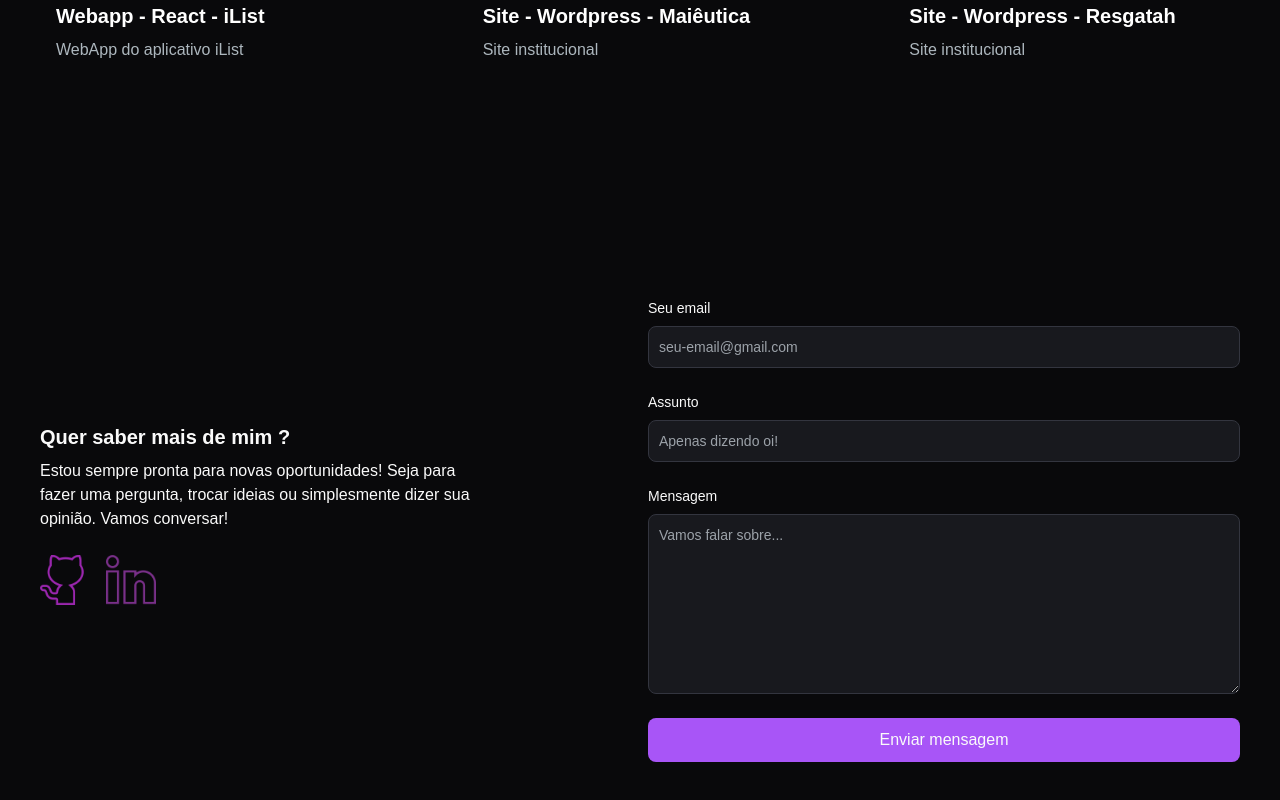
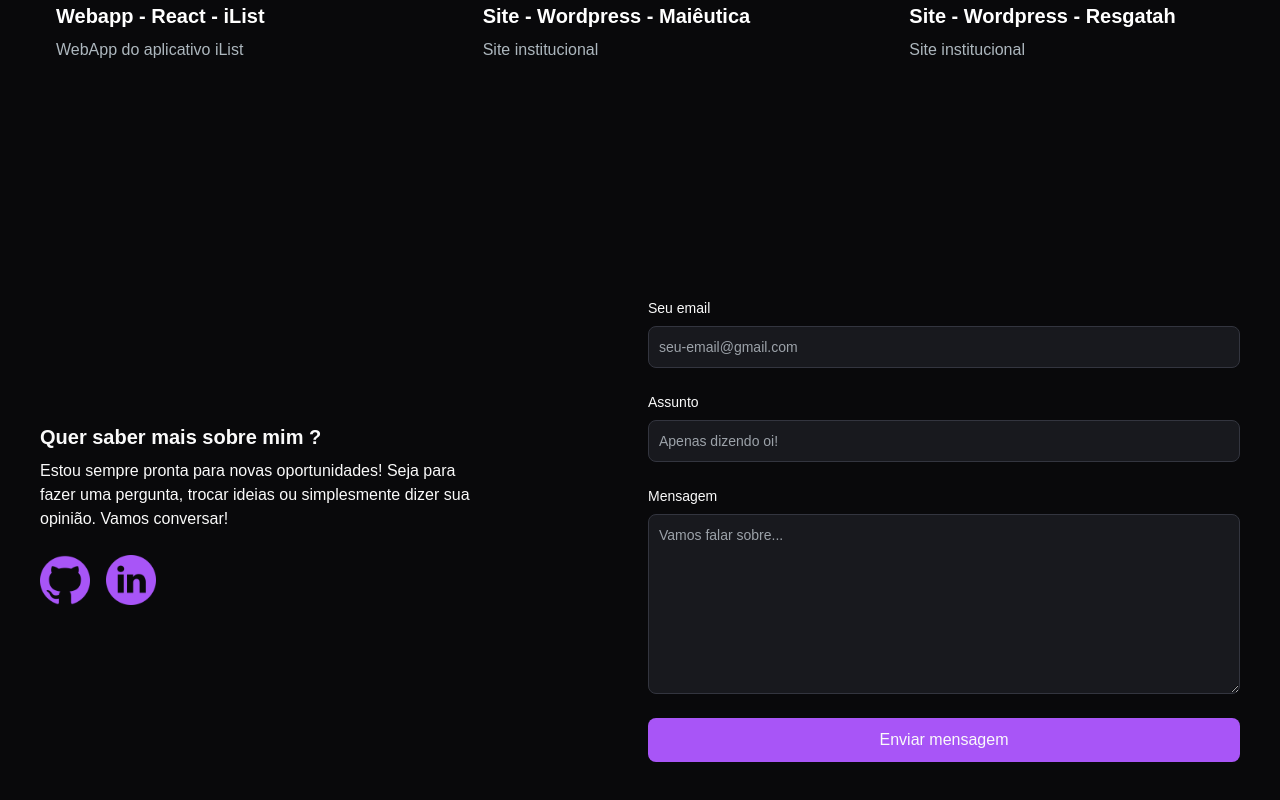
Before and after one commit to lauraxavier/portfolio-lauraXavier, a Next.js app: page / in a window 1280 px wide. Shown: the part 2728-3528 px from the top of the page. Built offline with nearby package versions, Linux system fonts and the light colour scheme.

Commit message:
Change icons github and linkedin

```diff
--- a/src/app/components/Contact.jsx
+++ b/src/app/components/Contact.jsx
@@ -44,7 +44,7 @@ const Contact = () => {
       className="grid md:grid-cols-2 my-12 md:my-12 py-24 gap-4 min-h-screen justify-center items-center"
     >
       <div className="z-10">
-        <h5 className="text-xl font-bold my-2">Quer saber mais de mim ?</h5>
+        <h5 className="text-xl font-bold my-2">Quer saber mais sobre mim ?</h5>
         <p className="mb-4 max-w-md">
           Estou sempre pronta para novas oportunidades! Seja para fazer uma
           pergunta, trocar ideias ou simplesmente dizer sua opinião. Vamos
--- a/src/app/components/HeaderSection.jsx
+++ b/src/app/components/HeaderSection.jsx
@@ -43,7 +43,7 @@ const HeaderSection = () => {
           transition={{ duration: 0.8 }}
           className="col-span-12 sm:col-span-12 sm:text-center sm:justify-center order-2 md:order-1 sm:order-1 md:justify-center w-full min-h-[325px]"
         >
-          <h1 className="mb-2 min-h-[460px] lg:min-h-[360px] text-zinc-100 text-[35px] sm:text-[50px] md:text-[40px] lg:text-[60px] lg:leading-normal font-extrabold">
+          <h1 className="mb-2 mt-10 lg:mt-0 min-h-[460px] lg:min-h-[360px] text-zinc-100 text-[35px] sm:text-[50px] md:text-[40px] lg:text-[60px] lg:leading-normal font-extrabold text-center  ">
             <span className="text-transparent bg-clip-text bg-gradient-to-r from-primary-400 to-secondary-600">
               Olá! Sua empresa está em busca de uma desenvolvedora Front End
             </span>
```
Also changed, not shown: public/images/github.png, public/images/linkedin.png.
